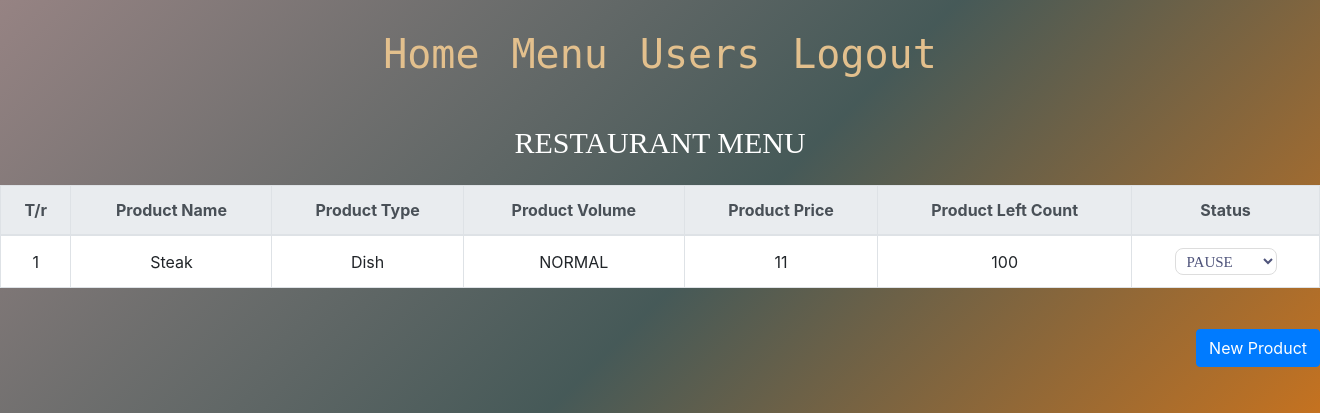
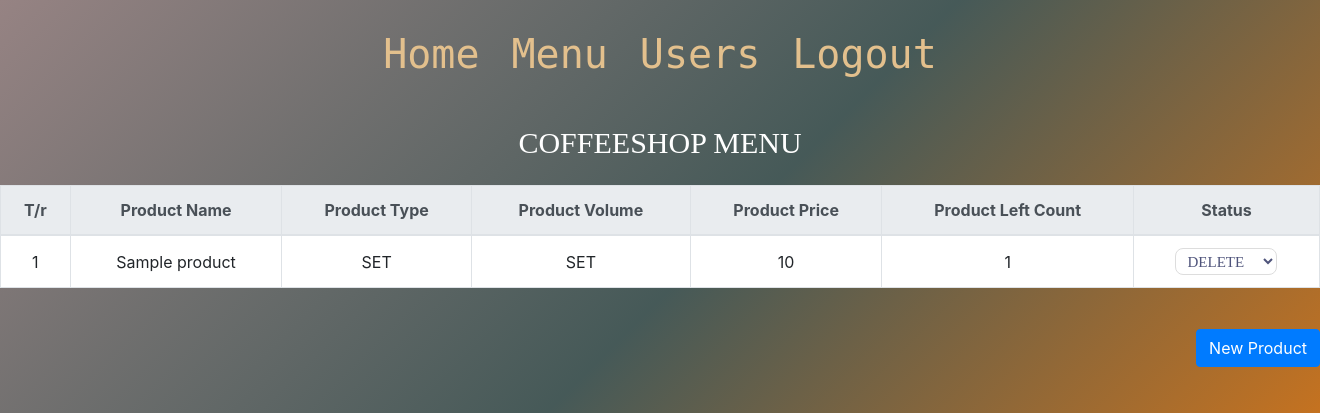
Before and after one commit to JacK9004/compose-coffee, a Node server app: template src/views/products.ejs in a window 1320 px wide. Shown: the top 413 px of the page. Run offline with Node 20, Linux system fonts and the light colour scheme; the template is opened without the code that fills it: values that come from a table or form of the project are taken from there, others are empty; tables that the repository leaves empty hold one stand-in row (values such as "Sample post"); some libraries are stand-ins or nearby versions.

Commit message:
fix: modify product page based on product data

```diff
--- a/src/views/login.ejs
+++ b/src/views/login.ejs
@@ -15,7 +15,7 @@
       </div>
       <div class="login-input-frame">
         <div class="login-input-container">
-          <label>Restaurant *</label>
+          <label>Coffee *</label>
           <input
             type="text"
             name="memberNick"
--- a/src/views/products.ejs
+++ b/src/views/products.ejs
@@ -29,7 +29,7 @@
       <div class="board">
         <div class="dishes-table">
           <span class="new-dish-txt" style="margin-bottom: 30px">
-            RESTAURANT MENU
+            COFFEESHOP MENU
           </span>
           <table class="table table-bordered table-hover">
             <thead class="thead-light">
@@ -44,21 +44,30 @@
               </tr>
             </thead>
             <!--  LOOP PRODUCTS: START  -->
-            <tbody style="background: white">
-              <td>1</td>
-              <td>Steak</td>
-              <td>Dish</td>
-              <td>NORMAL</td>
-              <td>11</td>
-              <td>100</td>
-              <td>
-                <select class="spec-select new-product-status">
-                  <option value="PAUSE" selected>PAUSE</option>
-                  <option value="PROCESS">PROCESS</option>
-                  <option value="DELETE">DELETE</option>
-                </select>
-              </td>
-            </tbody>
+            <% products.map(function(value, key) { %>
+              <tbody style="background: white">
+                <td><%= key + 1 %></td>
+                <td><%= value.productName %></td>
+                <td><%= value.productCollection %></td>
+                <td>
+                  <%= value.productCollection === 'DRINK' ? value.ProductVolume :
+                  value.productSize %>
+                </td>
+                <td><%= value.productPrice %></td>
+                <td><%= value.productLeftCount %></td>
+                <td>
+                  <select
+                      class="spec-select new-product-status"
+                      id="<%= value._id %>"
+                  >
+                    <option value="PAUSE" <%= value.productStatus === 'PAUSE' ? 'selected': '' %> >PAUSE</option>
+                    <option value="PROCESS" <%= value.productStatus === 'PROCESS' ? 'selected': '' %> >PROCESS</option>
+                    <option value="DELETE" <%= value.productStatus === 'DELETE' ? 'selected': '' %> >DELETE</option>
+                  </select>
+                </td>
+              </tbody>
+            <% }) %>
+
             <!--  LOOP PRODUCTS: END  -->
           </table>
           <div
```
